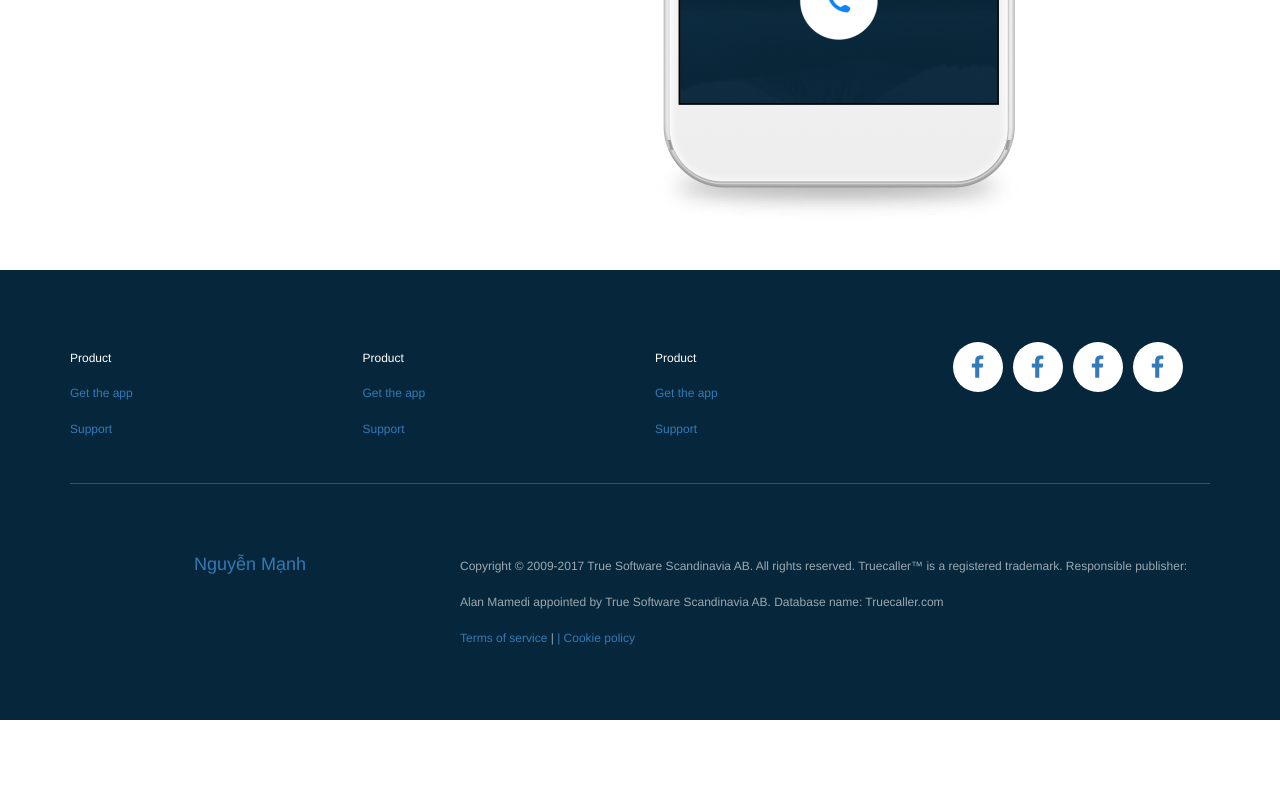
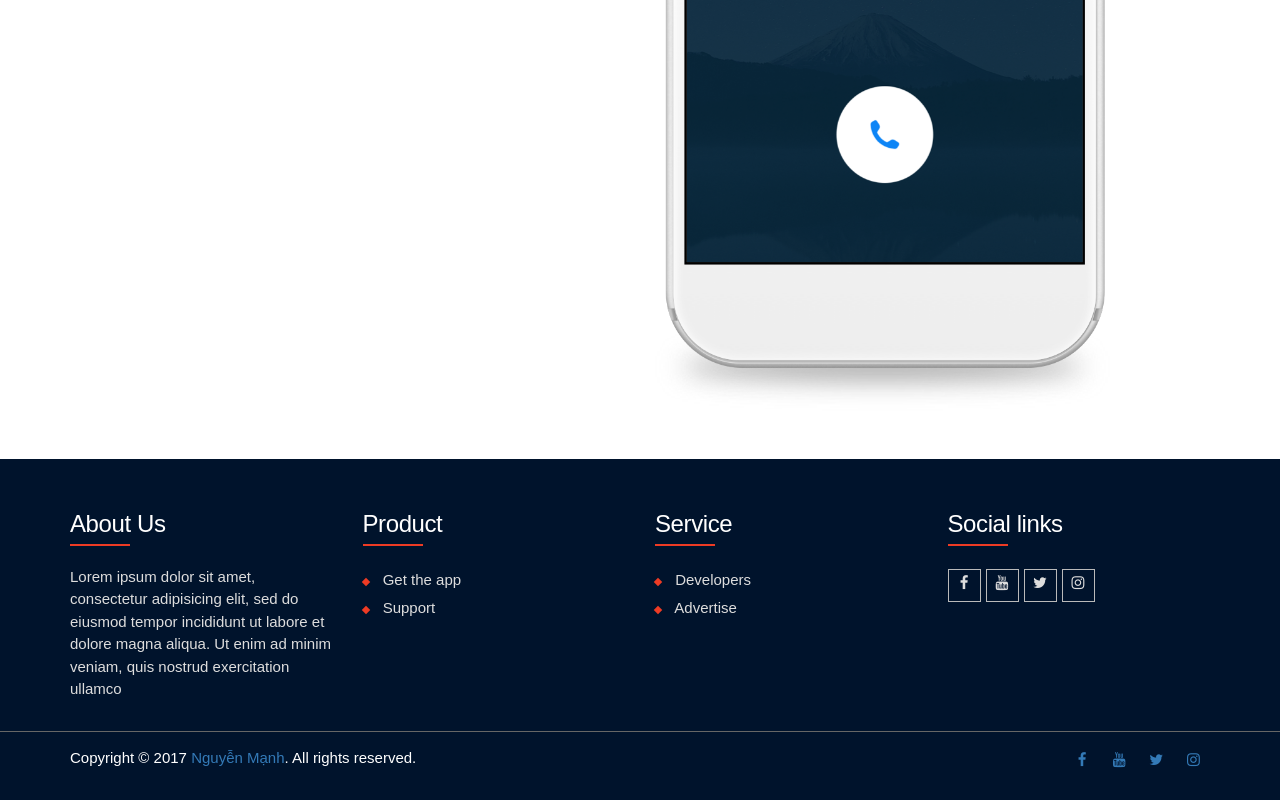
Before and after one commit to 0xmanhnv/big-project-nguyenmanh, a plain HTML site: page index.html in a window 1280 px wide. Shown: the part 1176-1976 px from the top of the page. Before the commit the page ends 1896 px from the top, so only its background shows below. Drawn offline with Linux system fonts and the light colour scheme.

Commit message:
update project

```diff
--- a/css/main.css
+++ b/css/main.css
@@ -4,30 +4,40 @@
 }
 
 body {
-
+	color: #7a7a7a;
+    font-family: 'PT Sans', sans-serif;
+    font-size: 15px;
+    line-height: 1.5;
 }
 
 header {
 
 }
-#button-nav {
+#btn-drawer-open {
 	display: block;
 	float: left;
 	margin: 0px;
 	border-radius: 0px;
 	line-height: 100%;
-
 	box-sizing: border-box;
 }
-	#button-nav span{
+	#btn-drawer-open span{
 		background-color: #fff;
+	}
+#btn-drawer-close {
+	background-color: rgb(0,0,1);
+	border: 0px;
+	position: absolute;
+	bottom: 0px;
+	right: 0px;
+	font-size: 16px;
+	font-weight: bold;
 }
 #main-menu {
 
 }
 	#main-menu .navbar-header {
-		/*padding: 10px 0px 0px 0px;*/
-		/*min-height: 72px;*/
+
 	}
 		#main-menu .navbar-header .navbar-brand {
 			height: 100%;
@@ -77,10 +87,22 @@ header {
 
 
 /* cấu hình menu thu vào */
-.nav-side-menu {
-	width: 0px;
+#overlay-menu {
 	height: 100%;
-
+	width: 100%;
+	background: black;
+	opacity: 0.4;
+	position: fixed;
+	top: 0px;
+	display: none;
+	z-index: 999;
+}
+#side-nav-mobile {
+	z-index: 1000;
+}
+.drawer {
+	width: 250px;
+ 	height: 100%;
  	overflow: hidden;
  	font-family: verdana;
  	font-size: 12px;
@@ -88,32 +110,66 @@ header {
  	background-color: #2e353d;
  	position: fixed;
  	top: 0px;
-  	left: 0px;
+  	left: -250px;
   	z-index: 1000;
  	color: #e1ffff;
  	transition: 0.5s;
-  /*display: none;*/
+ 	-webkit-transition: 0.5s;
 }
 
-.nav-side-menu .navbar-brand {
+.drawer .navbar-brand {
 	background-color: #23282e;
 	line-height: 50px;
 	display: block;
 	text-align: center;
-  font-size: 14px;
 	padding: 0px;
+	font-weight: 600;
+    font-size: 16px;
 }
-.nav-side-menu .toggle-btn {
+	.navbar-default .navbar-brand:hover {
+	    color: #fff;
+	}
+	.drawer .toggle-btn {
 	  display: none;
 	}
-.nav-side-menu ul,
-.nav-side-menu li {
+	.drawer ul,
+		.drawer li {
 		  list-style: none;
 		  padding: 0px;
 		  margin: 0px;
 		  line-height: 35px;
 		  cursor: pointer;
 
+		}
+	.drawer-menu {
+
+	}
+		.drawer-menu .drawer-item {
+			position: relative;
+		    display: block;
+		    min-height: 60px;
+		    line-height: 60px;
+		    width: 100%;
+		    padding: 0 24px 0 48px;
+		    cursor: pointer;
+		    color: white;
+		    font-weight: 600;
+		    font-size: 16px;
+		}
+			.drawer-menu .drawer-item:hover {
+				text-decoration: none;
+				background-color: #28313c;
+			}
+			.drawer-item:before {
+			    content: "";
+			    position: absolute;
+			    top: 50%;
+			    left: 24px;
+			    width: 4px;
+			    height: 4px;
+			    margin-top: -2px;
+			    border-radius: 100%;
+			    background: currentColor;
 			}
 /*...........................*/
 
@@ -254,13 +310,11 @@ header {
 		    -webkit-box-flex: 1;
 		    -ms-flex: 1;
 		    flex: 1;
-		    margin-right: 48px;
 		}
 			.home-download .home-download-title {
 			    font-size: 48px;
 			    line-height: 48px;
 			    letter-spacing: -2px;
-			    max-width: 340px;
 			    margin-top: 0;
 			    margin-bottom: 24px;
 			}
@@ -313,68 +367,100 @@ header {
 
 /*...............................*/
 
-/* footer */
-#footer {
-    background: #06273b;
-    color: #fff;
-    font-size: 12px;
-    line-height: 36px;
+/* footer 2 */
+#footer-widgets {
+	background-color: #00132c;
+    color: #bbbbbb;
+    overflow: hidden;
+    padding: 30px 0;
 }
-	.footer-top {
-	    width: 100%;
-	    display: -webkit-box;
-	    display: -ms-flexbox;
-	    display: flex;
-	    padding: 72px 0 36px;
-	    border-bottom: 1px solid hsla(0,0%,100%,.2);
-	}
-		.footer-top>div {
-		    -webkit-box-flex: 1;
-		    -ms-flex: 1;
-		    flex: 1;
-		}
-		.footer-top h4 {
-		    font-size: inherit;
-		    margin-bottom: 1rem;
-		}
-		.footer-top a {
-		    display: block;
+	#footer-widgets, #footer-widgets a {
+		color: #dddddd;
 	}
 
-			.footer-social .icon-social{
-				width: 50px;
-			    height: 50px;
-			    margin-bottom: 10px;
-			    text-align: center;
-			    float: left;
-			    background: white;
-			    border-radius: 50%;
-			    margin-left: 5px;
-			    margin-right: 5px;
+	#footer-widgets .widget-title {
+	    color: #ffffff;
 	}
-				.footer-social .icon-social a {
-					height: 100%;
-					font-size: 200%;
-					font-weight: bold;
+		#footer-widgets .widget-title::after {
+		    content: "";
+		    display: block;
+		    width: 60px;
+		    height: 2px;
+		    margin-top: 5px;
+		    background: #EE3B24;
+		}
+	#footer-widgets ul {
+	    list-style: none;
+	    margin: 0;
+	}
+		#footer-widgets ul li {
+		    padding: 3px 0 3px;
 		    position: relative;
 		}
-				.footer-social .icon-social a i {
-					position: absolute;
-					top: 13px;
-				    left: 18px;
+		#footer-widgets ul.widget-links li::before {
+		    content: "";
+		    font-family: 'FontAwesome';
+		    margin-right: 10px;
+		    height: 6px;
+		    width: 6px;
+		    background: #EE3B24;
+		    display: inline-block;
+		    transform: rotate(-45deg);
+		}
+		#footer-widgets .widget-socials-links li {
+		    display: block;
+		    float: left;
+		    margin-right: 5px;
+		    margin-bottom: 5px;
 		}
 
-	.footer-bottom {
+			#footer-widgets .widget-socials-links li a {
+			    border: 1px solid #bababa;
+			    display: inline-block;
+			    height: 33px;
+			    line-height: 1.7;
+			    margin-right: 0;
+			    padding: 0;
+			    text-align: center;
+			    vertical-align: middle;
+			    width: 33px;
+			}
+#footer-bottom {
+	background-color: #00132c;
+    clear: both;
+    color: #fff;
+    padding: 15px 0;
+    font-weight: 500;
+    border-top: 1px solid #666;
+}
+	#footer-bottom .footer-bottom-social {
+		text-align: right;
+	}
+		.footer-bottom-social ul {
+			list-style: none;
+			margin: 0px;
+		}
+		.footer-bottom-social ul li {
+			display: inline-block;
+		    float: none;
+		    margin-right: 0;
+	        margin-bottom: 5px;
+		}
+		.footer-bottom-social li a {
+		    /*border: 1px solid #bababa;*/
+		    display: inline-block;
+		    height: 33px;
+		    line-height: 1.7;
+		    margin-right: 0;
+		    padding: 0;
+		    text-align: center;
+		    vertical-align: middle;
+		    width: 33px;
+		}
+		.footer-bottom-social li a i {
 			width: 100%;
-	    color: hsla(0,0%,100%,.6);
-	    padding: 64px 0;
-	    display: -webkit-box;
-	    display: -ms-flexbox;
-	    display: flex;
-	    -webkit-box-align: center;
-	    -ms-flex-align: center;
-	    align-items: center;
 		}
+
 /*...................*/
 
 /* một số thẻ mặc định */
@@ -448,4 +534,9 @@ header {
 		    background-color: #11171a;
 		    color: #fff;
 		}
+h1, h2, h3, h4, h5, h6 {
+	color: #272727;
+	font-family: "PT Sans",sans-serif;
+	font-weight: 500;
+}
 /*.......................*/
--- a/index.html
+++ b/index.html
@@ -10,6 +10,7 @@
 		<link rel="stylesheet" type="text/css" href="css/font-awesome.min.css">
 		<link rel="stylesheet" type="text/css" href="css/main.css">
 		<link rel="stylesheet" type="text/css" href="css/responsive.css">
+		<script type="text/javascript" src="js/main.js"></script>
 	</head>
 	<body>
 		<!-- begin header -->
@@ -18,9 +19,7 @@
 				<!-- brand and button menu -->
 				<div class="container">
 					<div class="navbar-header">
-						<button type="button" id="button-nav" class="navbar-toggle" onclick="openNav()">
-
-							<span class="sr-only">Toggle navigation</span>
+						<button type="button" id="btn-drawer-open" class="navbar-toggle">
 							<span class="icon-bar"></span>
 							<span class="icon-bar"></span>
 							<span class="icon-bar"></span>
@@ -28,25 +27,22 @@
 						<a class="navbar-brand" href="#">TrueCaller</a>
 					</div>
 				</div>
-				<script type="text/javascript">
-					function openNav() {
-				    	$('#mySidenav').css({
-
-				    		"width" : "300px",
-				    	});
-				    }
-
-				    function closeNav() {
-				    	$('#mySidenav').css({
-
-				    		"width" : "0px";
-				    	});
-				    }
-				</script>
 				<!-- end button and brand -->
-
-				<div class="nav-side-menu" id="mySidenav">
-					<a class="navbar-brand" href="#">Nguyen Manh</a>
+				<div >
+					<div id="overlay-menu"></div>
+					<div class="drawer" id="side-nav-mobile">
+						<div class="drawer-top">
+							<a class="navbar-brand" href="#">Nguyễn Mạnh</a>
+						</div>
+						<div class="drawer-menu">
+							<a href="#" class="drawer-item">Home</a>
+							<a href="#" class="drawer-item">Get the app</a>
+							<a href="#" class="drawer-item">Company</a>
+							<a href="#" class="drawer-item">Services</a>
+							<a href="#" class="drawer-item">Support</a>
+						</div>
+						<button id="btn-drawer-close"><i class="fa fa-arrow-circle-o-left" aria-hidden="true"></i></button>
+					</div>
 				</div>
 			</nav>
 		</header>
@@ -86,28 +82,23 @@
 			<!-- begin home-download -->
 			<div class="home-download">
 				<div class="container">
-					<div class="row">
-						<div class="col-xs-12 col-sm-12 col-md-6 col-lg-6">
+					<div class="row home-download-content">
+						<div class="col-md-6 col-lg-6">
 							<div class="home-download-text">
 								<h3 class="home-download-title">Get Truecaller on your phone</h3>
 								<p class="home-download-copy">The best caller ID and block for all your calls and SMS.</p>
 							</div>
-
-							<!-- <div class="row"> -->
-								<div class="col-xs-12 col-sm-12 col-md-6 col-lg-6">
+							<div class="col-md-6 col-lg-6">
 								<a href="#" class="btn btn-success">DOWNLOAD NOW</a>
 							</div>
-								<div class="col-xs-12 col-sm-12 col-md-6 col-lg-6">
+							<div class="col-md-6 col-lg-6">
 								<a href="#" class="btn btn-black">KNOW MORE <i class="fa fa-play-circle" aria-hidden="true"></i></a>
 							</div>
-							<!-- </div> -->
 						</div>
-						<div class="col-xs-12 col-sm-12 col-md-6 col-lg-6">
-							<!-- <div class="picture-spacer" style="padding-top: 207.143%;"></div> -->
-							<picture class="picture home-download-image">
-								<source src="images/home-phone-android.png" type="image/webp">
+						<div class="col-md-6 col-lg-6">
+							<div class="picture home-download-image">
 								<img src="images/home-phone-android.png">
-							</picture>
+							</div>
 						</div>
 					</div>
 				</div>
@@ -118,79 +109,109 @@
 
 		<!-- begin footer -->
 		<footer>
-			<div id="footer">
-				<div class="footer-container container">
-					<div class="footer-top">
-						<div class="row">
-							<div class="col-xs-12 col-sm-12 col-md-3 col-lg-3">
-								<div class="footer-links">
-									<h4>Product</h4>
-									<a href="/truecaller" class="">Get the app</a>
-									<a href="https://support.truecaller.com" target="_blank" rel="noopener">Support</a>
-								</div>
-							</div>
-							<div class="col-xs-12 col-sm-12 col-md-3 col-lg-3">
-								<div class="footer-links">
-									<h4>Product</h4>
-									<a href="/truecaller" class="">Get the app</a>
-									<a href="https://support.truecaller.com" target="_blank" rel="noopener">Support</a>
-								</div>
-							</div>
-							<div class="col-xs-12 col-sm-12 col-md-3 col-lg-3">
-								<div class="footer-links">
-									<h4>Product</h4>
-									<a href="/truecaller" class="">Get the app</a>
-									<a href="https://support.truecaller.com" target="_blank" rel="noopener">Support</a>
-								</div>
-							</div>
-							<div class="col-xs-12 col-sm-12 col-md-3 col-lg-3">
-								<div class="footer-social">
-									<div class="icon-social">
-										<a href="#">
-											<i class="fa fa-facebook" aria-hidden="true"></i>
-										</a>
-									</div>
-									<div class="icon-social">
-										<a href="#">
-											<i class="fa fa-facebook" aria-hidden="true"></i>
-										</a>
-									</div>
-									<div class="icon-social">
-										<a href="#">
-											<i class="fa fa-facebook" aria-hidden="true"></i>
-										</a>
-									</div>
-									<div class="icon-social">
-										<a href="#">
-											<i class="fa fa-facebook" aria-hidden="true"></i>
-										</a>
+			<div id="footer-widgets">
+				<div class="container">
+					<div class="row inner-wrapper">
+						<div class="col-sm-6 col-md-3">
+							<div class="footer-widget-area">
+								<h3 class="widget-title">About Us</h3>
+								<div class="text-widget">
+									Lorem ipsum dolor sit amet, consectetur adipisicing elit, sed do eiusmod
+									tempor incididunt ut labore et dolore magna aliqua. Ut enim ad minim veniam,
+									quis nostrud exercitation ullamco
 								</div>
 							</div>
 						</div>
+						<div class="col-sm-6 col-md-3">
+							<div class="footer-widget-area">
+								<h3 class="widget-title">Product</h3>
+								<div class="widget-links-container">
+									<ul class="widget-links">
+										<li>
+											<a href="#">Get the app</a>
+										</li>
+										<li>
+											<a href="#">Support</a>
+										</li>
+									</ul>
 								</div>
 							</div>
-
-					<div class="footer-bottom">
-						<div class="row">
-							<div class="col-xs-12 col-sm-12 col-md-4 col-lg-4">
-								<div class="footer-logo text-center">
-									<a href="#" class="navbar-brand">Nguyễn Mạnh</a>
+						</div>
+						<div class="col-sm-6 col-md-3">
+							<div class="footer-widget-area">
+								<h3 class="widget-title">Service</h3>
+								<div class="widget-links-container">
+									<ul class="widget-links">
+										<li>
+											<a href="#">Developers</a>
+										</li>
+										<li>
+											<a href="#">Advertise</a>
+										</li>
+									</ul>
 								</div>
 							</div>
-
-							<div class="col-xs-12 col-sm-12 col-md-8 col-lg-8">
-								<div class="footer-legal">
-									<span>Copyright © 2009-2017 True Software Scandinavia AB. All rights reserved. Truecaller™ is a registered trademark. Responsible publisher: Alan Mamedi appointed by True Software Scandinavia AB. Database name: Truecaller.com<br>
-										<a href="/terms-of-service">Terms of service</a> |
-										<a href="/privacy-policy" Privacy policy</a> |
-										<a href="/cookie-policy" >Cookie policy</a>
-									</span>
+						</div>
+						<div class="col-sm-6 col-md-3">
+							<div class="footer-widget-area social-links-footer">
+								<h3 class="widget-title">Social links</h3>
+								<div class="widget-socials-links">
+									<ul class="menu-social-links">
+										<li>
+											<a href="#"><i class="fa fa-facebook" aria-hidden="true"></i></a>
+										</li>
+										<li>
+											<a href="#"><i class="fa fa-youtube" aria-hidden="true"></i></a>
+										</li>
+										<li>
+											<a href="#"><i class="fa fa-twitter" aria-hidden="true"></i></a>
+										</li>
+										<li>
+											<a href="#"><i class="fa fa-instagram" aria-hidden="true"></i></a>
+										</li>
+									</ul>
 								</div>
 							</div>
 						</div>
 					</div>
 				</div>
 			</div>
+			<!-- end footer widgets -->
+			<!-- begin footer-bottom -->
+			<div id="footer-bottom">
+				<div class="container">
+					<div class="row footer-bottom-inner">
+						<div class=" col-md-6">
+							<div class="footer-bottom-col">
+								<p class="copyright">
+									Copyright © 2017 <a href="#">Nguyễn Mạnh</a>. All rights reserved.
+								</p>
+							</div>
+						</div>
+						<div class="col-md-6">
+							<div class="footer-bottom-col">
+								<div class="footer-bottom-social">
+									<ul class="menu-social-links">
+										<li>
+											<a href="#"><i class="fa fa-facebook" aria-hidden="true"></i></a>
+										</li>
+										<li>
+											<a href="#"><i class="fa fa-youtube" aria-hidden="true"></i></a>
+										</li>
+										<li>
+											<a href="#"><i class="fa fa-twitter" aria-hidden="true"></i></a>
+										</li>
+										<li>
+											<a href="#"><i class="fa fa-instagram" aria-hidden="true"></i></a>
+										</li>
+									</ul>
+								</div>
+							</div>
+						</div>
+					</div>
+				</div>
+			</div>
+			<!-- end footer-bottom -->
 		</footer>
 		<!-- end footer -->
 	</body>
```
Also changed, not shown: css/responsive.css (+22 -0 lines), js/main.js (+22 -9 lines). Lines whose indentation alone changed are shown as unchanged.
